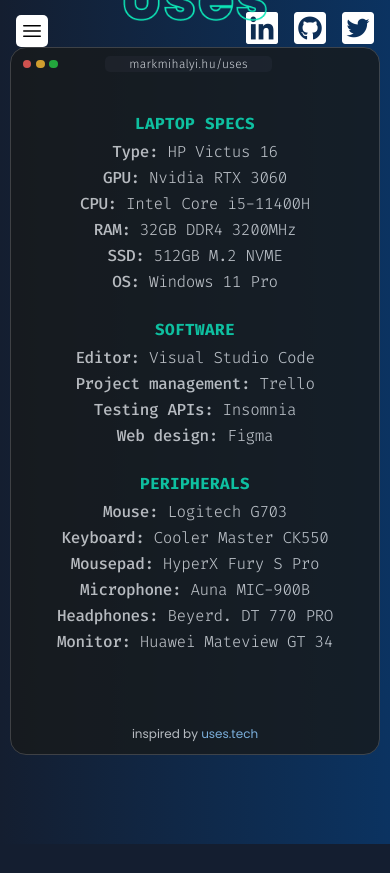
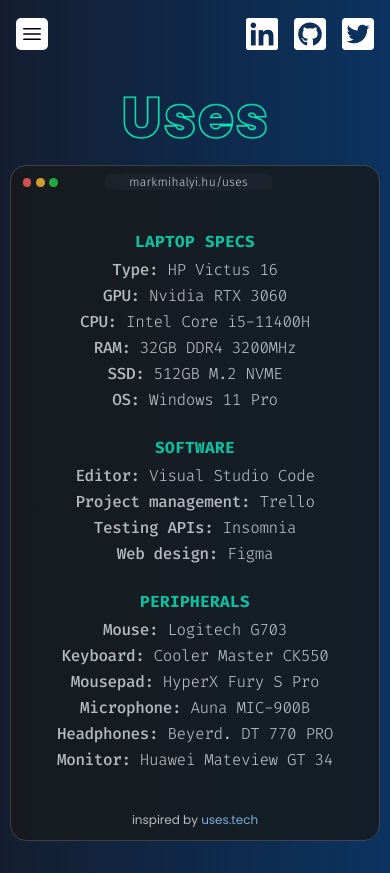
Before and after one commit to markmihalyi/markmihalyi.hu, a Next.js app: page /uses in a window 390 px wide. Before the commit the page ends 844 px from the top, so only its background shows below. Built offline with nearby package versions, Linux system fonts and the light colour scheme.

Commit message:
Mobilos megjelenési hibák javítása

```diff
--- a/src/components/Navbar.tsx
+++ b/src/components/Navbar.tsx
@@ -45,8 +45,7 @@
   }
 
   return (
-    <header className="flex flex-col">
-      <div className="mx-[4vw] mt-[3vw] flex justify-between sm:mx-4 md:mx-[2.5vw] lg:mx-[4vw] xl:mx-[4.5vw] 2xl:mx-[7vw] 4xl:mx-[134px]">
+    <header className="mx-[4vw] mb-10 mt-[3vw] flex justify-between sm:mx-4 sm:mb-0 md:mx-[2.5vw] lg:mx-[4vw] xl:mx-[4.5vw] 2xl:mx-[7vw] 4xl:mx-[134px]">
       {/* Mobilos navbar */}
       <div className="flex items-center lg:hidden" onClick={handleMobileMenuClick}>
         <Menu>
@@ -110,9 +109,9 @@
       </div>
 
       {/* Közösségi média gombok */}
-        <div className="flex">
+      <div className="flex pt-[6px]">
         <a
-            className="mr-4 md:mr-7"
+          className="mr-4 lg:mr-7"
           href="https://linkedin.com/in/markmihalyi/"
           target="_blank"
           rel="noreferrer"
@@ -128,7 +127,7 @@
           />
         </a>
         <a
-            className="mr-4 md:mr-7"
+          className="mr-4 lg:mr-7"
           href="https://github.com/markmihalyi"
           target="_blank"
           rel="noreferrer"
@@ -155,7 +154,6 @@
           />
         </a>
       </div>
-      </div>
     </header>
   );
 };
--- a/src/pages/aboutme.tsx
+++ b/src/pages/aboutme.tsx
@@ -29,7 +29,7 @@
         <title>About me | Márk Mihályi</title>
       </Head>
 
-      <main className="flex h-[75vh] flex-col items-center justify-center sm:h-[80vh] md:h-[85vh] lg:h-[85vh]">
+      <main className="flex flex-col items-center justify-center xl:h-[85vh]">
         <span className="mb-5 max-w-[18rem]">
           <Transition
             show={showTitle}
--- a/src/pages/contact.tsx
+++ b/src/pages/contact.tsx
@@ -24,7 +24,7 @@
       </Head>
 
       <Transition
-        className="flex h-[80vh] flex-col items-center justify-center"
+        className="flex h-[78vh] flex-col items-center justify-center"
         show={showText}
         enter="transition-opacity duration-[800ms] delay-100"
         enterFrom="opacity-0"
--- a/src/pages/uses.tsx
+++ b/src/pages/uses.tsx
@@ -29,7 +29,7 @@
         <title>Uses | Márk Mihályi</title>
       </Head>
 
-      <main className="flex h-[75vh] flex-col items-center justify-center sm:h-[80vh] md:h-[85vh] lg:h-[85vh]">
+      <main className="flex flex-col items-center justify-center lg:h-[85vh]">
         <span className="mb-5 max-w-[9rem]">
           <Transition
             show={showTitle}
```
Lines whose indentation alone changed are shown as unchanged.
